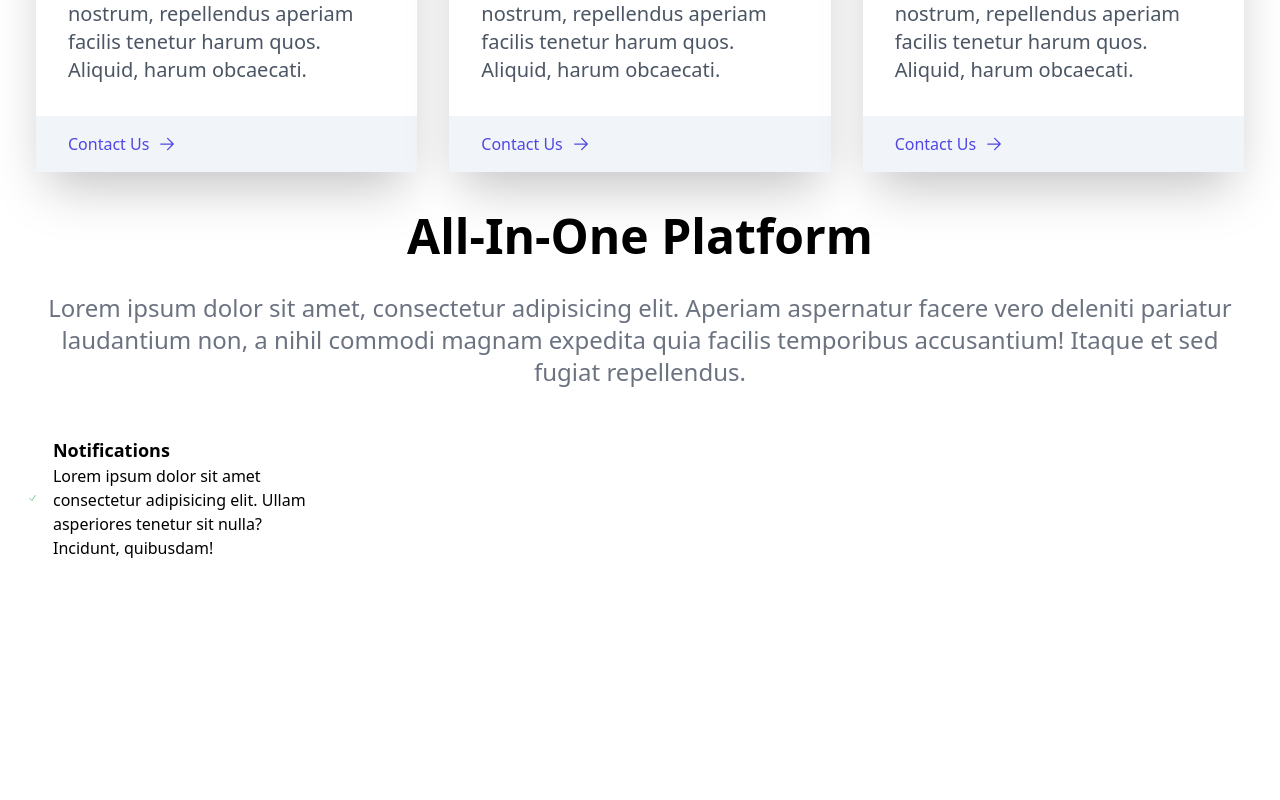
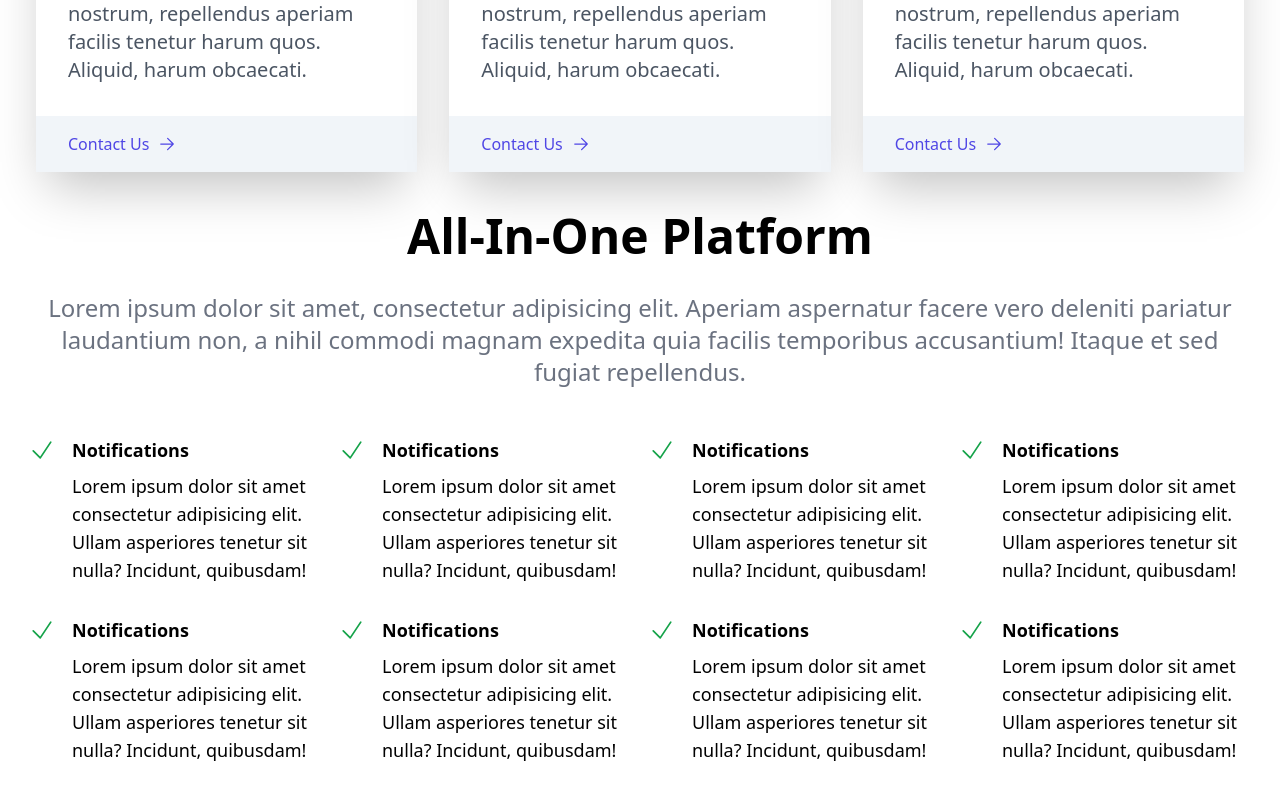
Before and after one commit to MartinMSalas/Tailwind_App_01, a React (Create React App) app in the folder app01/: page / in a window 1280 px wide. Shown: the part 2134-2934 px from the top of the page. Before the commit the page ends 2822 px from the top, so only its background shows below. Built offline with nearby package versions, Linux system fonts and the light colour scheme.

Commit message:
AllInOne v2

```diff
--- a/app01/src/components/AllInOne.jsx
+++ b/app01/src/components/AllInOne.jsx
@@ -10,14 +10,94 @@ const AllInOne = () => {
 
         <div className="grid sm:grid-cols-2 lg:grid-cols-4 gap-4 pt-4">
           <div className="flex">
+              <div>
 
-              <CheckIcon className="w-7 mr-4 text-green-600"></CheckIcon>
+                <CheckIcon className="w-7 mr-4 text-green-600"></CheckIcon>
+              </div>
               <div>
                 <h3 className="font-bold text-lg">Notifications</h3>
-                <p className="text">Lorem ipsum dolor sit amet consectetur adipisicing elit. Ullam asperiores tenetur sit nulla? Incidunt, quibusdam!</p>
+                <p className="text-lg pt-2 pb-4">Lorem ipsum dolor sit amet consectetur adipisicing elit. Ullam asperiores tenetur sit nulla? Incidunt, quibusdam!</p>
               </div>
 
           </div>
+          <div className="flex">
+              <div>
+
+                <CheckIcon className="w-7 mr-4 text-green-600"></CheckIcon>
+              </div>
+              <div>
+                <h3 className="font-bold text-lg">Notifications</h3>
+                <p className="text-lg pt-2 pb-4">Lorem ipsum dolor sit amet consectetur adipisicing elit. Ullam asperiores tenetur sit nulla? Incidunt, quibusdam!</p>
+              </div>
+
+          </div>
+          <div className="flex">
+              <div>
+
+                <CheckIcon className="w-7 mr-4 text-green-600"></CheckIcon>
+              </div>
+              <div>
+                <h3 className="font-bold text-lg">Notifications</h3>
+                <p className="text-lg pt-2 pb-4">Lorem ipsum dolor sit amet consectetur adipisicing elit. Ullam asperiores tenetur sit nulla? Incidunt, quibusdam!</p>
+              </div>
+
+          </div>
+          <div className="flex">
+              <div>
+
+                <CheckIcon className="w-7 mr-4 text-green-600"></CheckIcon>
+              </div>
+              <div>
+                <h3 className="font-bold text-lg">Notifications</h3>
+                <p className="text-lg pt-2 pb-4">Lorem ipsum dolor sit amet consectetur adipisicing elit. Ullam asperiores tenetur sit nulla? Incidunt, quibusdam!</p>
+              </div>
+
+          </div>
+          <div className="flex">
+              <div>
+
+                <CheckIcon className="w-7 mr-4 text-green-600"></CheckIcon>
+              </div>
+              <div>
+                <h3 className="font-bold text-lg">Notifications</h3>
+                <p className="text-lg pt-2 pb-4">Lorem ipsum dolor sit amet consectetur adipisicing elit. Ullam asperiores tenetur sit nulla? Incidunt, quibusdam!</p>
+              </div>
+
+          </div>
+          <div className="flex">
+              <div>
+
+                <CheckIcon className="w-7 mr-4 text-green-600"></CheckIcon>
+              </div>
+              <div>
+                <h3 className="font-bold text-lg">Notifications</h3>
+                <p className="text-lg pt-2 pb-4">Lorem ipsum dolor sit amet consectetur adipisicing elit. Ullam asperiores tenetur sit nulla? Incidunt, quibusdam!</p>
+              </div>
+
+          </div>
+          <div className="flex">
+              <div>
+
+                <CheckIcon className="w-7 mr-4 text-green-600"></CheckIcon>
+              </div>
+              <div>
+                <h3 className="font-bold text-lg">Notifications</h3>
+                <p className="text-lg pt-2 pb-4">Lorem ipsum dolor sit amet consectetur adipisicing elit. Ullam asperiores tenetur sit nulla? Incidunt, quibusdam!</p>
+              </div>
+
+          </div>
+          <div className="flex">
+              <div>
+
+                <CheckIcon className="w-7 mr-4 text-green-600"></CheckIcon>
+              </div>
+              <div>
+                <h3 className="font-bold text-lg">Notifications</h3>
+                <p className="text-lg pt-2 pb-4">Lorem ipsum dolor sit amet consectetur adipisicing elit. Ullam asperiores tenetur sit nulla? Incidunt, quibusdam!</p>
+              </div>
+
+          </div>
+
         </div>
       </div>
     </div>
```
